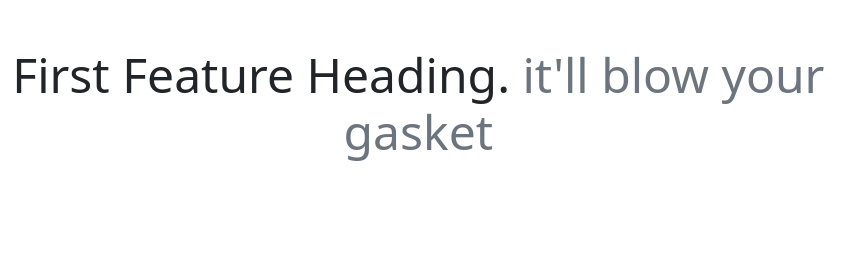
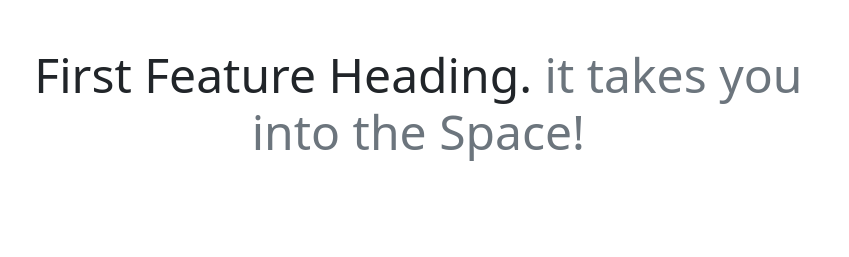
Before and after one commit to Meesparimatesaastates/Week9-Bootstrap5, a plain HTML site: page index.html in a window 1280 px wide. Shown: the part 1608-1865 px from the top of the page, 431-1280 px from the left. Drawn offline with nearby package versions, Linux system fonts and the light colour scheme.

Commit message:
Week 9 Task

```diff
--- a/index.html
+++ b/index.html
@@ -124,7 +124,7 @@
                     <img src="img/img6.jpeg" alt="marketing" class="img-fluid m-2" style="height: auto; width: 500;">
                 </div>
                 <div class="col-lg-8">
-                    <h3>First Feature Heading. <span class="text-muted">  it'll blow your gasket</span></h3>
+                    <h3>First Feature Heading. <span class="text-muted">  it takes you into the Space!</span></h3>
                     <p class="class">Lorem ipsum dolor sit amet, consectetur adipisicing elit. Incidunt ex rem provident ad voluptatem blanditiis consectetur eligendi pariatur, aut odio ducimus veritatis commodi? Distinctio consectetur asperiores assumenda adipisci ea perferendis in labore, accusantium sint! Rem?</p>
                 </div>
               </div>
```
